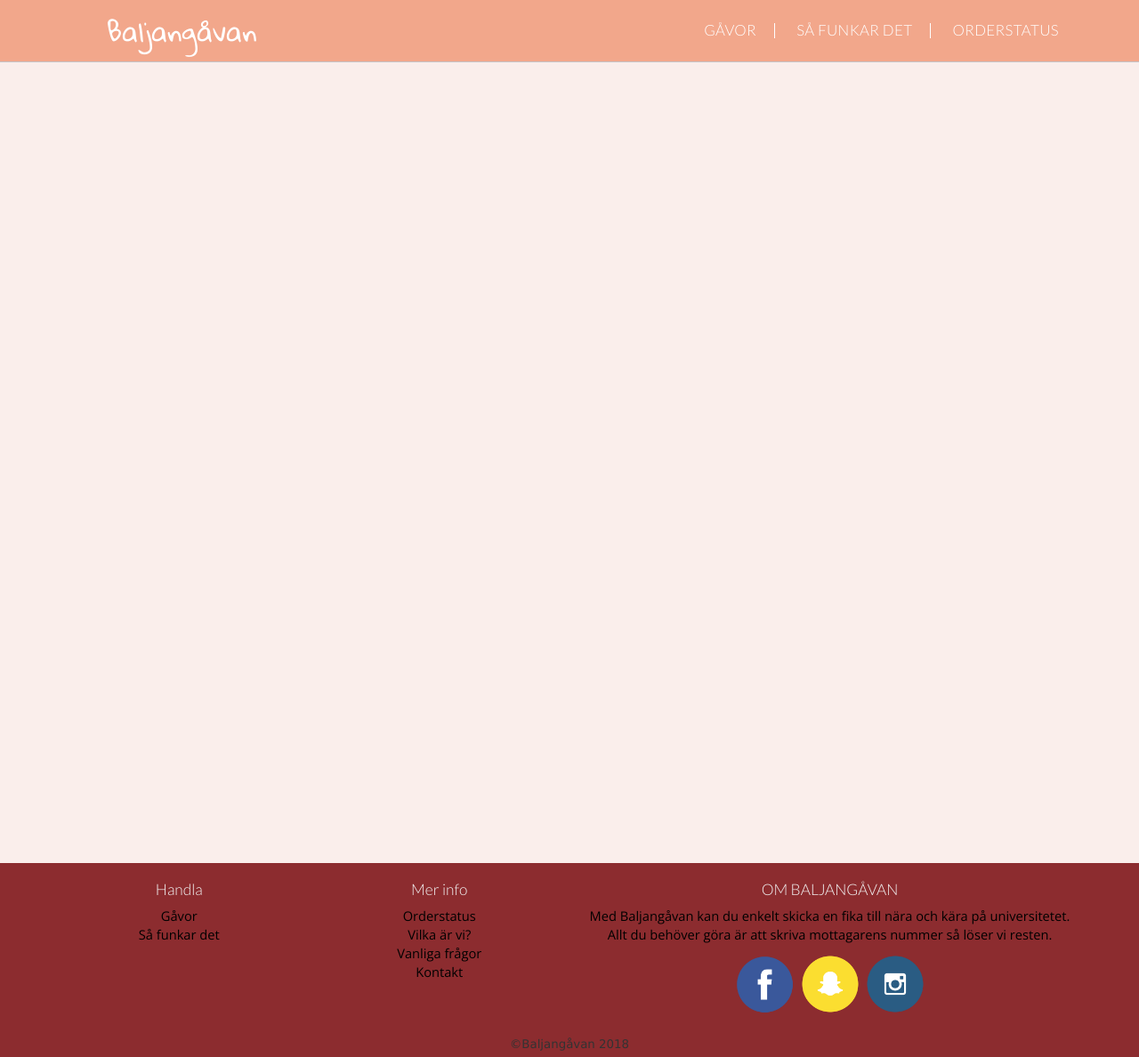
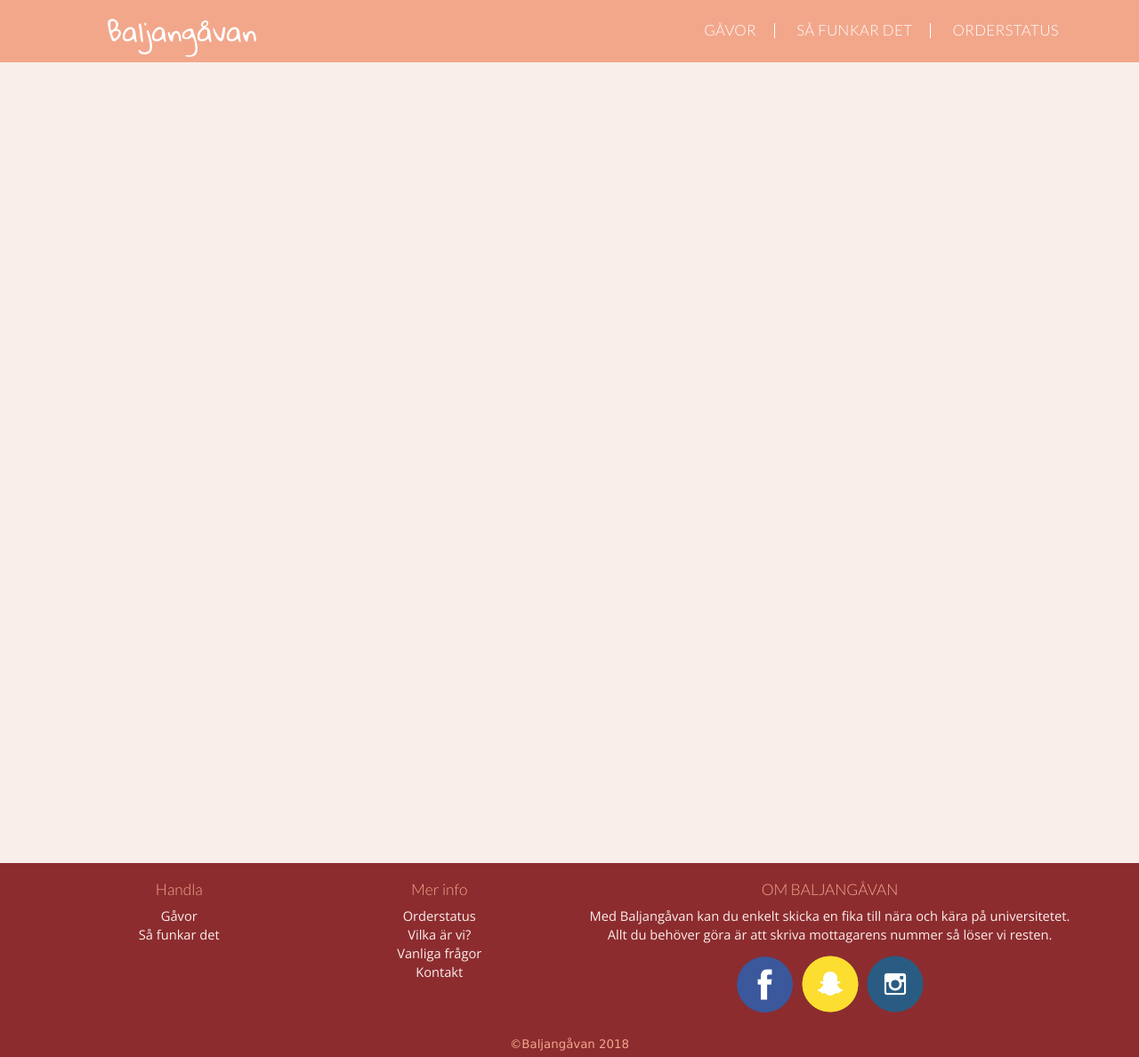
Before and after one commit to JoakimSorensen/BaljanGiftWebShop, a Flask app: page / in a window 1280 px wide. Shown: the whole page at 89% size. Run offline with Flask 2, Linux system fonts and the light colour scheme; some libraries are stand-ins or nearby versions.

Commit message:
Changed colors in footer and card to color scheme

```diff
--- a/server/static/css/base.css
+++ b/server/static/css/base.css
@@ -28,15 +28,20 @@
     font: 10pt verdana;
     line-height: 2em;
     padding: 20px 0 0 0;
+    color: #F2A78B;
+}
+
+footer p{
+    color: #FAEEEB;
 }
 
 footer a {
-    color: black;
+    color: hsl(13, 58%, 95%);
 }
 
 footer a:hover {
     cursor: pointer;
-    color: black;
+    color: hsl(13, 58%, 95%);
 }
 
 ul {
@@ -53,7 +58,7 @@
 
 footer h3 {
     font-size: 13pt;
-    color: #f2f2f2;
+    color: #f2a78a;
 }
 
 h1 {
@@ -73,7 +78,7 @@
 p {
     font-family: 'Open sans', sans-serif ;
     font-size: 11pt;
-    color: black;
+    color: Black;
 }
 
 a {
@@ -114,7 +119,6 @@
     background: #F2A78B;
     height: 70px;
     padding-top: 15px;
-    border-bottom: 1px solid #c5c3c5;
     position: fixed;
     top: 0;
     width: 100%;
--- a/server/templates/products.html
+++ b/server/templates/products.html
@@ -22,7 +22,7 @@
 <!-- Mod -->
 <div id="myModal" class="modal fade" role="dialog">
     <div class="modal-dialog modal-lg modal-md">
-        <div class="modal-content">
+        <div class="modal-content color">
             <div class="modal-body">
                 <p>Some text in the modal.</p>
             </div>
```
Also changed, not shown: server/static/css/card.css (+7 -3 lines), server/templates/card.html (+8 -5 lines).
